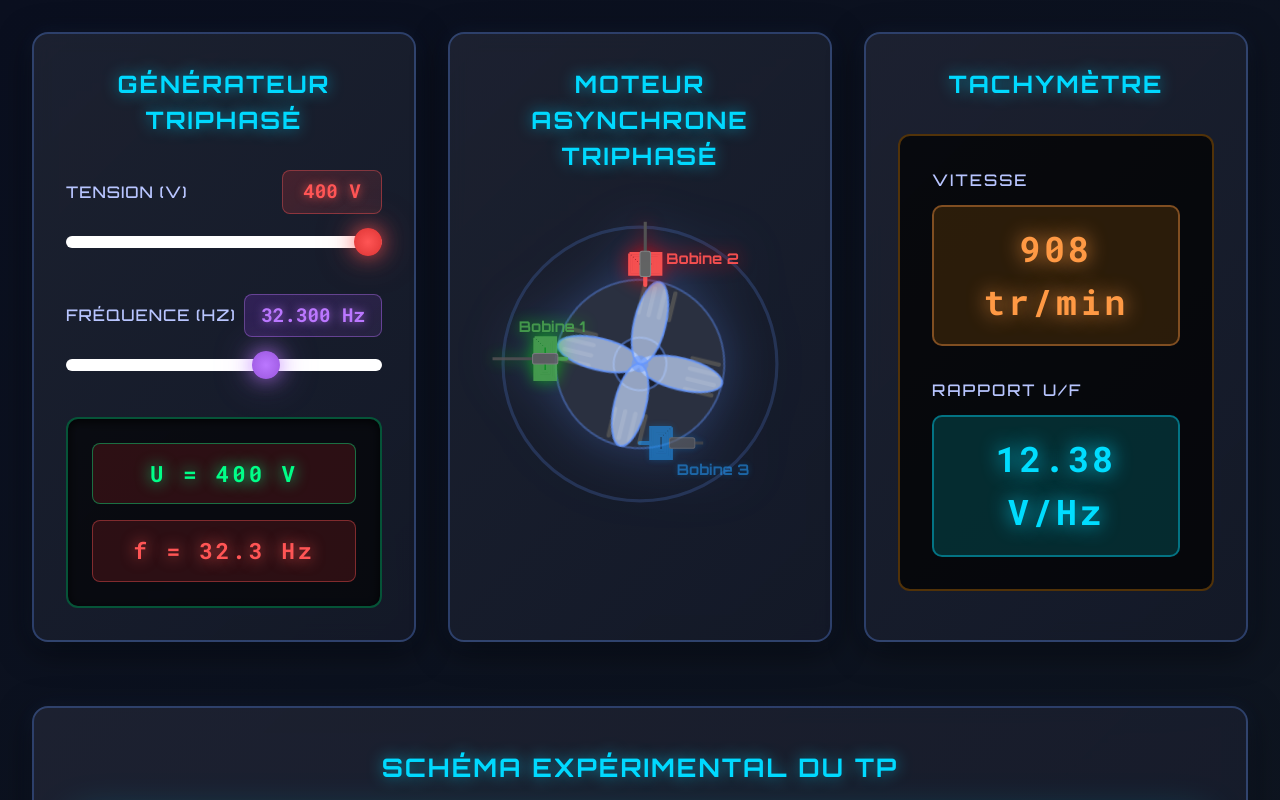
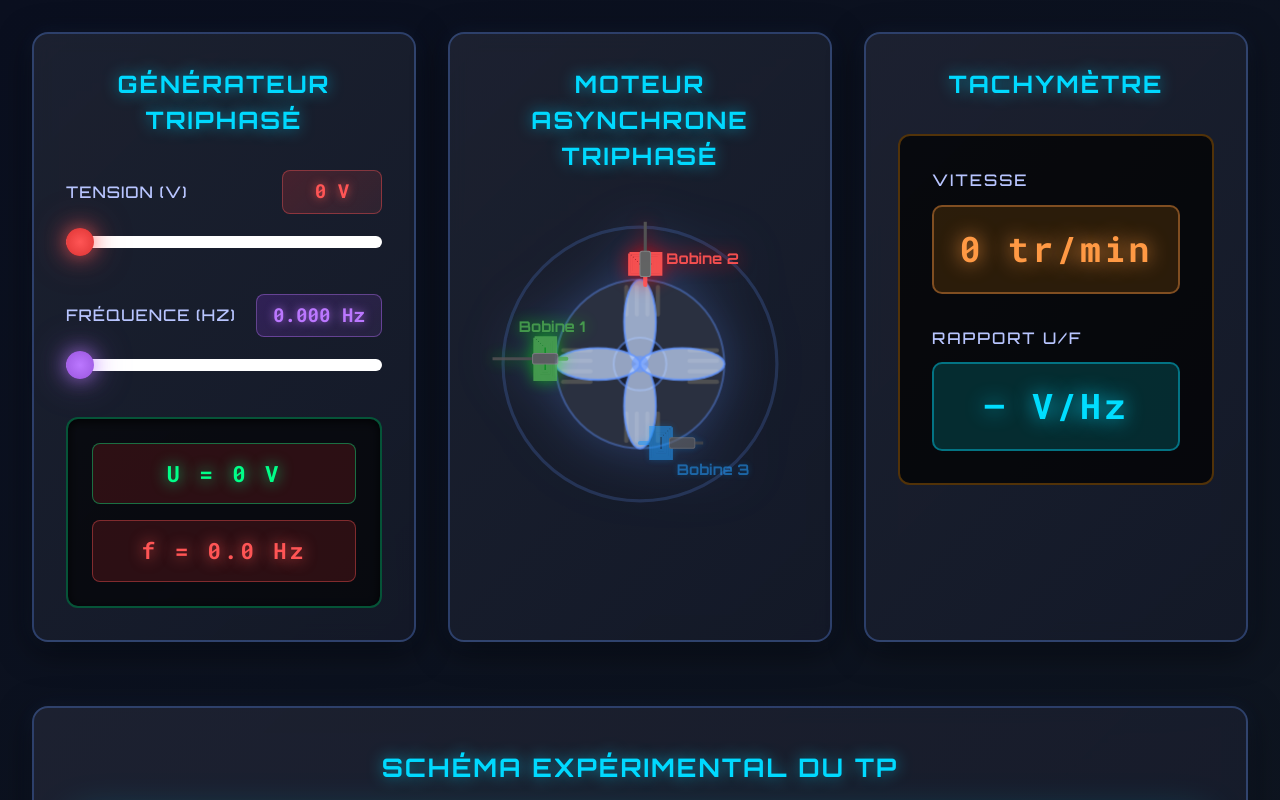
Before and after one commit to shafik29/moteur-asynchrone-simulation, a React (Vite) app in the folder project 2/: page / in a window 1280 px wide. Shown: the top 800 px of the page. Built offline with nearby package versions, Linux system fonts and the light colour scheme.

Commit message:
Update App.tsx
Set initial values to 0 for student manipulation

```diff
--- a/project 2/src/App.tsx
+++ b/project 2/src/App.tsx
@@ -1,8 +1,8 @@
 import { useState, useEffect, useRef } from 'react';
 
 function App() {
-  const [voltage, setVoltage] = useState(400);
-  const [frequency, setFrequency] = useState(32.3);
+  const [voltage, setVoltage] = useState(0);
+  const [frequency, setFrequency] = useState(0);
   const rotorRef = useRef<SVGGElement>(null);
   const animationRef = useRef<number>(0);
 
```
